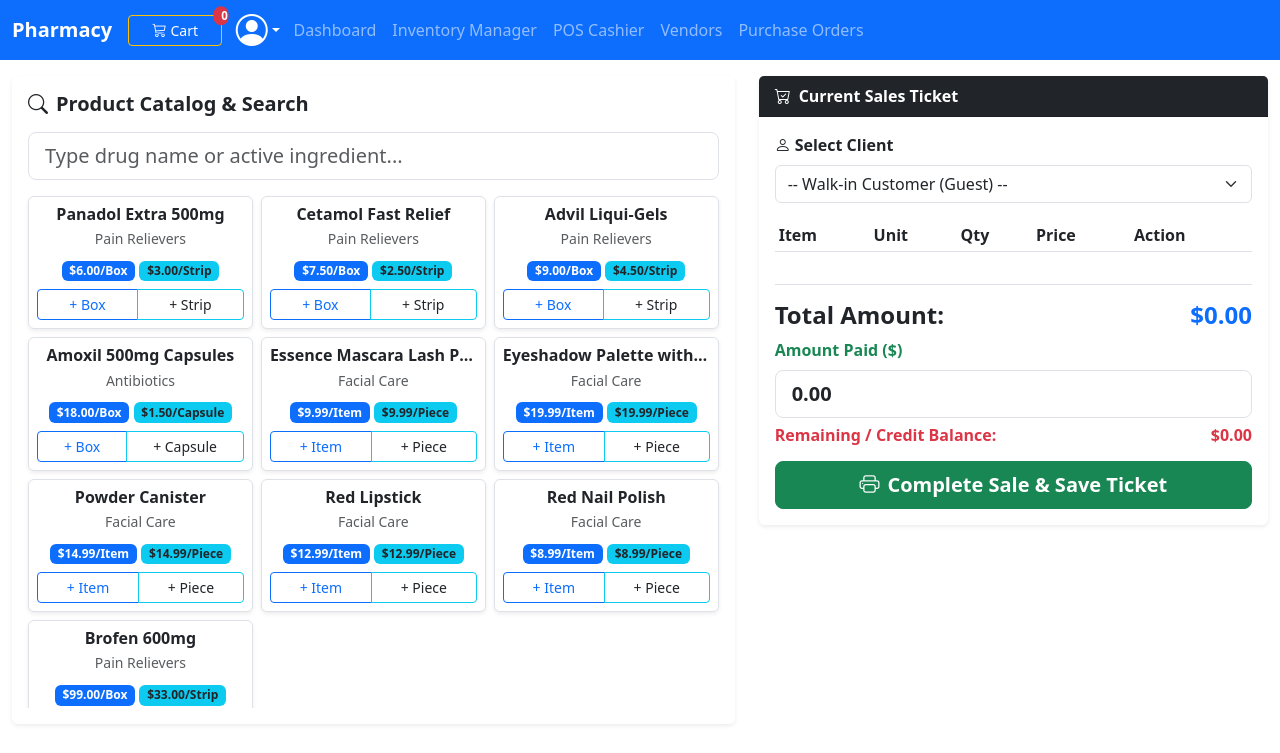
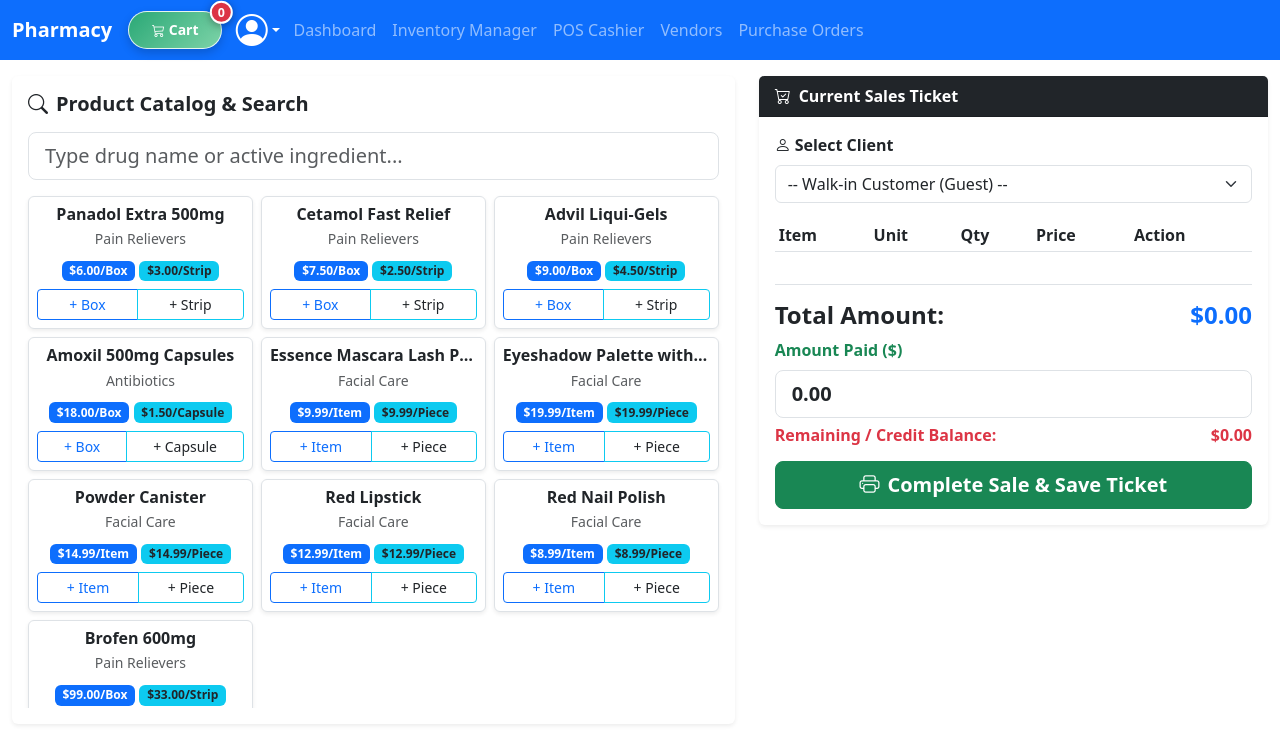
Before and after one commit to ahmed0salama/FinalProject-CS50W-Harvard, a Django app: page /erp/pos/ in a window 1280 px wide. Shown: the top 753 px of the page. Run offline with Django 5.2, Linux system fonts and the light colour scheme; a user stored in the database is signed in; data comes from the database, SQL or seed files in the repository; both versions use the stored data as it was after the commit; data that the repository does not hold is empty.

Commit message:
Enhance cart

```diff
--- a/pharmacy/static/pharmacy/styles.css
+++ b/pharmacy/static/pharmacy/styles.css
@@ -20,8 +20,48 @@ body {
     margin-left: auto;
 }
 
+#liveToast{
+    position: fixed;
+    bottom: 1rem;
+    right: 1rem;
+    z-index: 2;
+}
+
 .navbar .cart-button {
     min-width: 94px;
+    padding: 0.45rem 0.85rem;
+    border-radius: 999px;
+    border: 1px solid rgba(255,255,255,0.85);
+    background: linear-gradient(135deg, #2aa876 0%, #7dd3a8 100%);
+    color: #ffffff;
+    font-weight: 700;
+    box-shadow: 0 4px 10px rgba(0,0,0,0.18);
+}
+
+.navbar .cart-button:hover {
+    background: linear-gradient(135deg, #1f8f66 0%, #5cbf91 100%);
+    color: #ffffff;
+}
+
+.navbar .cart-button .bi-cart3 {
+    font-size: .8rem;
+}
+
+.navbar .cart-button .cart-badge {
+    width: 1.4rem;
+    height: 1.4rem;
+    min-width: 1.4rem;
+    padding: 0;
+    border-radius: 50%;
+    border: 2px solid #fff;
+    background: #dc3545;
+    color: #fff;
+    font-size: 0.78rem;
+    line-height: 1.6rem;
+    display: flex;
+    align-items: center;
+    justify-content: center;
+    box-shadow: 0 2px 8px rgba(0,0,0,0.35);
 }
 
 .navbar .profile-button {
```
Also changed, not shown: pharmacy/templates/pharmacy/index.html (+14 -1 lines), db.sqlite3, locale/ar/LC_MESSAGES/django.po, 1 other file.
